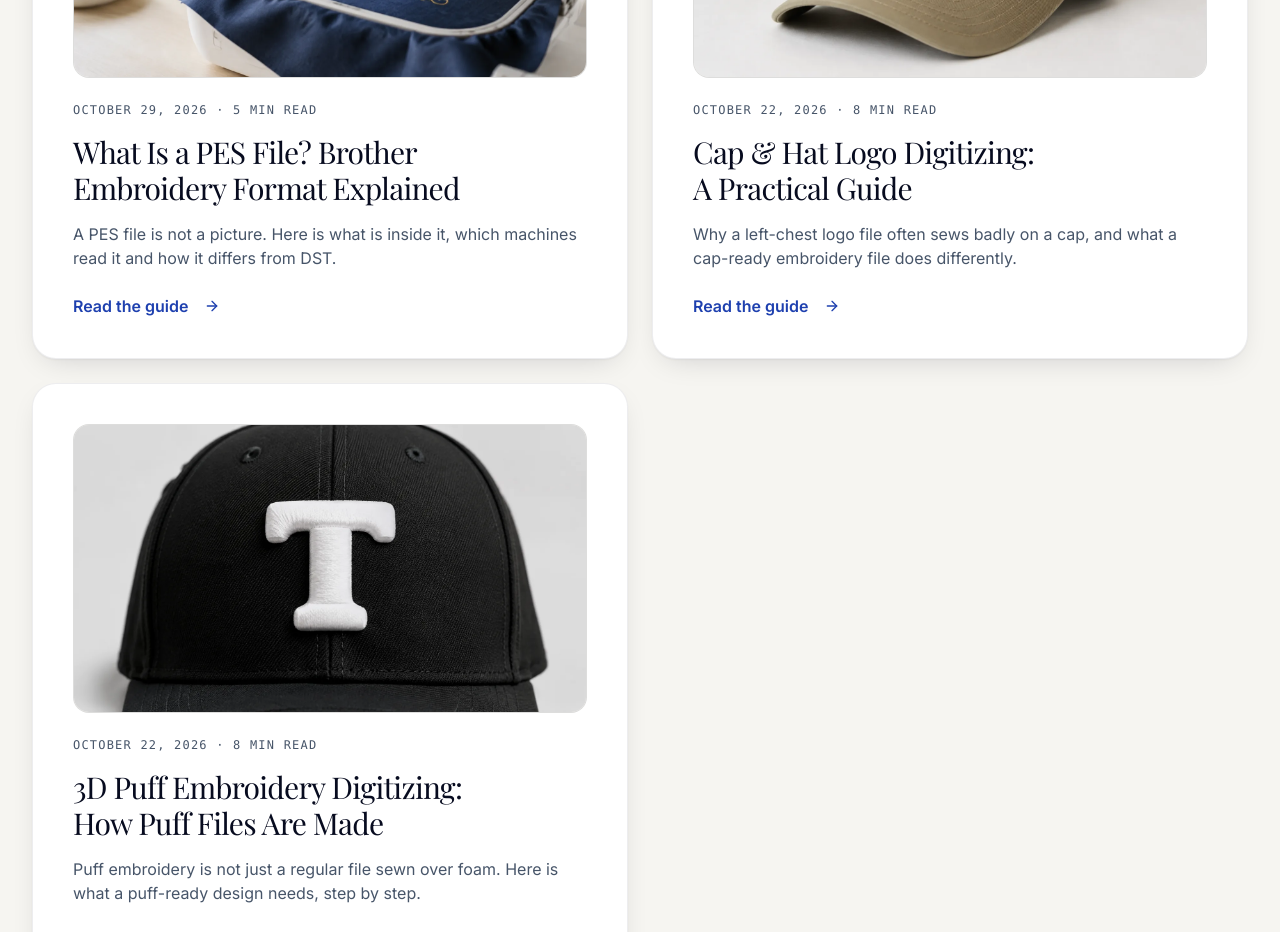
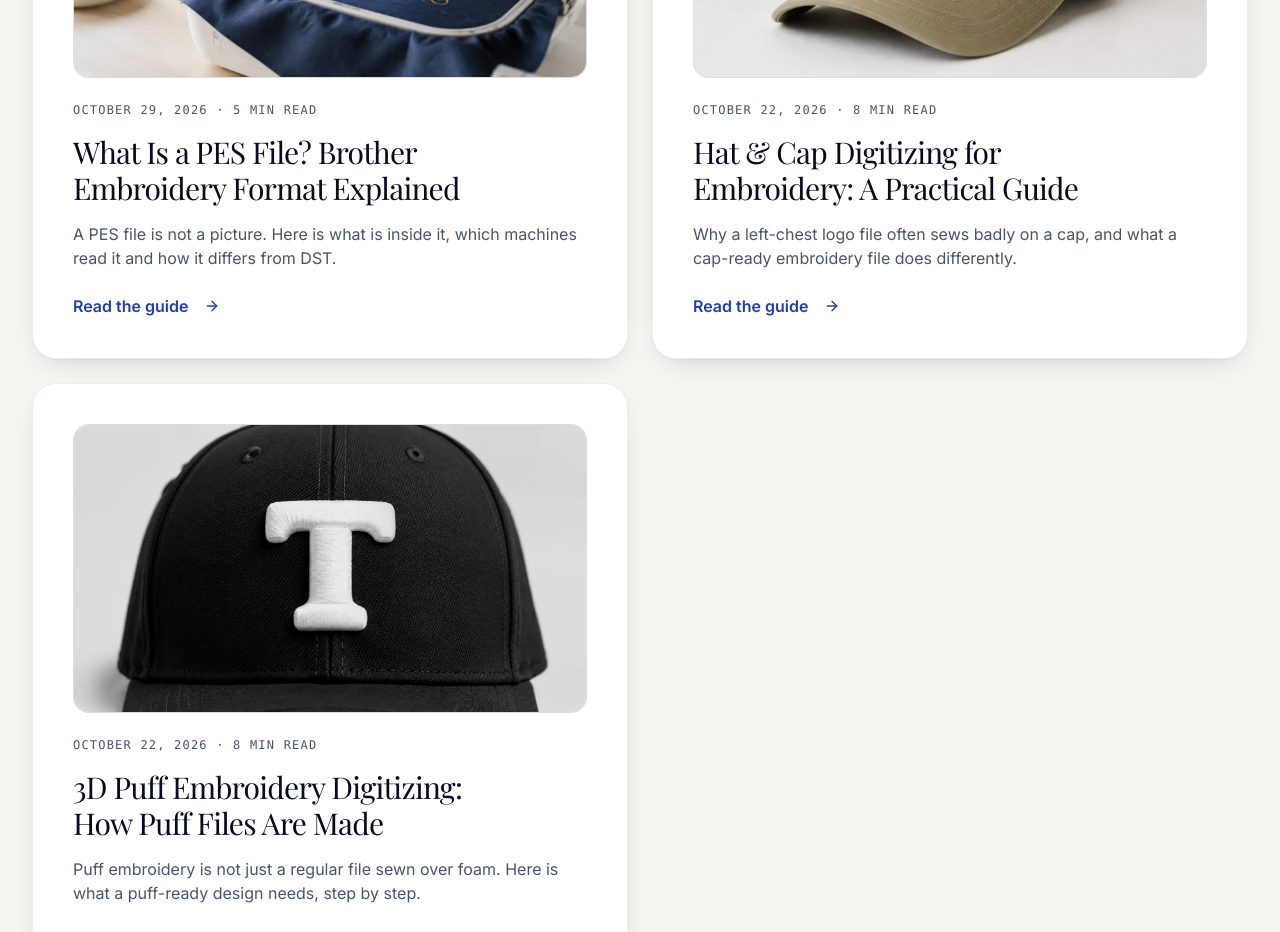
Before and after one commit to DigitizenStitch/DigitizenStitch, a React (Vite) app: page /blog in a window 1280 px wide. Shown: the part 2220-3152 px from the top of the page. Built offline with nearby package versions, Linux system fonts and the light colour scheme.

Commit message:
Cap guide: retitle for hat/cap digitizing searches

```diff
--- a/src/data/posts.js
+++ b/src/data/posts.js
@@ -599,7 +599,7 @@ export const POSTS = [
   },
   {
     slug: 'cap-hat-logo-digitizing-guide',
-    title: 'Cap & Hat Logo Digitizing: A Practical Guide',
+    title: 'Hat & Cap Digitizing for Embroidery: A Practical Guide',
     description:
       'Hat digitizing explained: how cap logo files differ from flat garments, with center-out sequencing, cap underlay, the center seam, cap types and what to send.',
     date: '2026-10-22',
```
